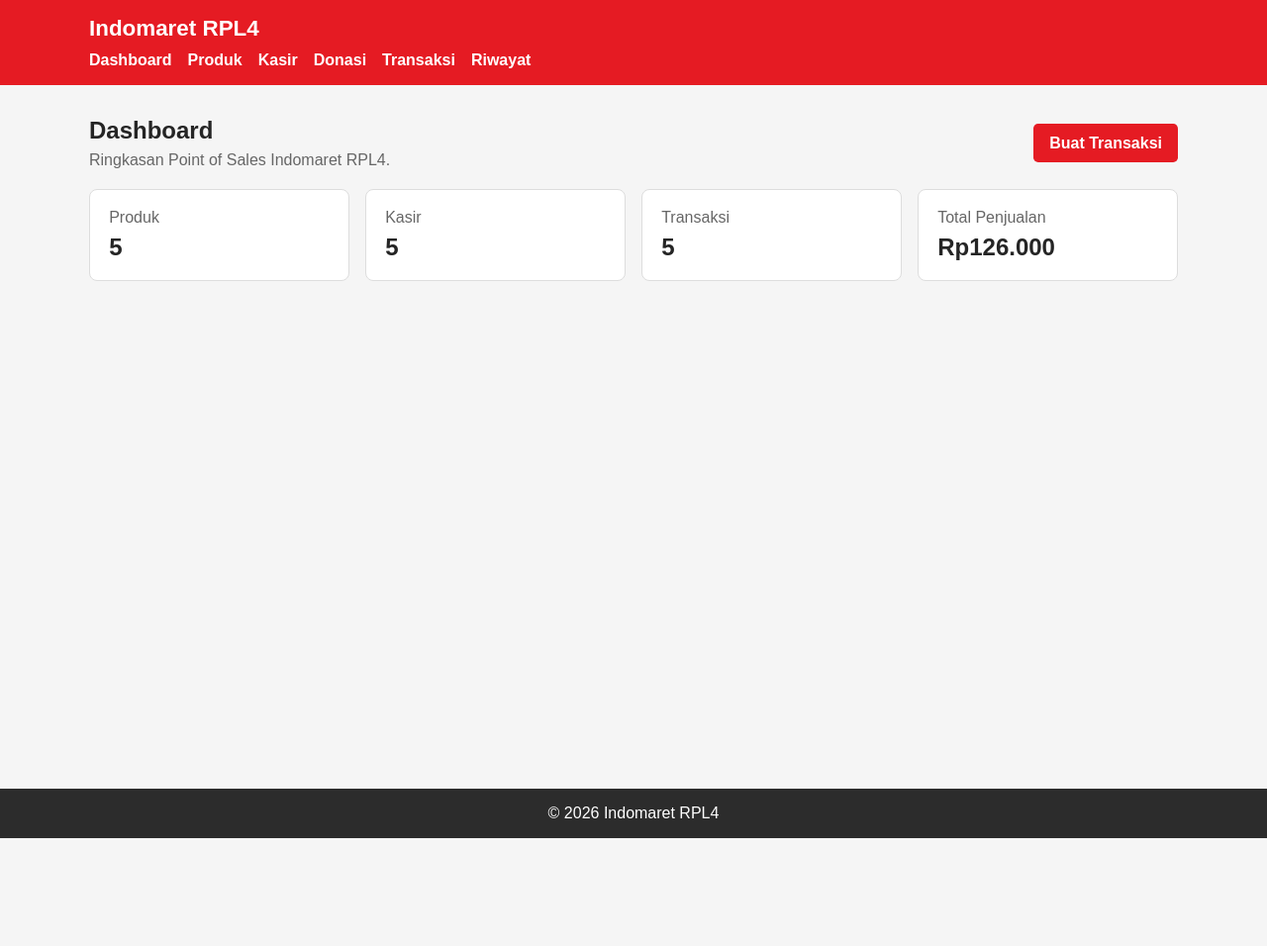
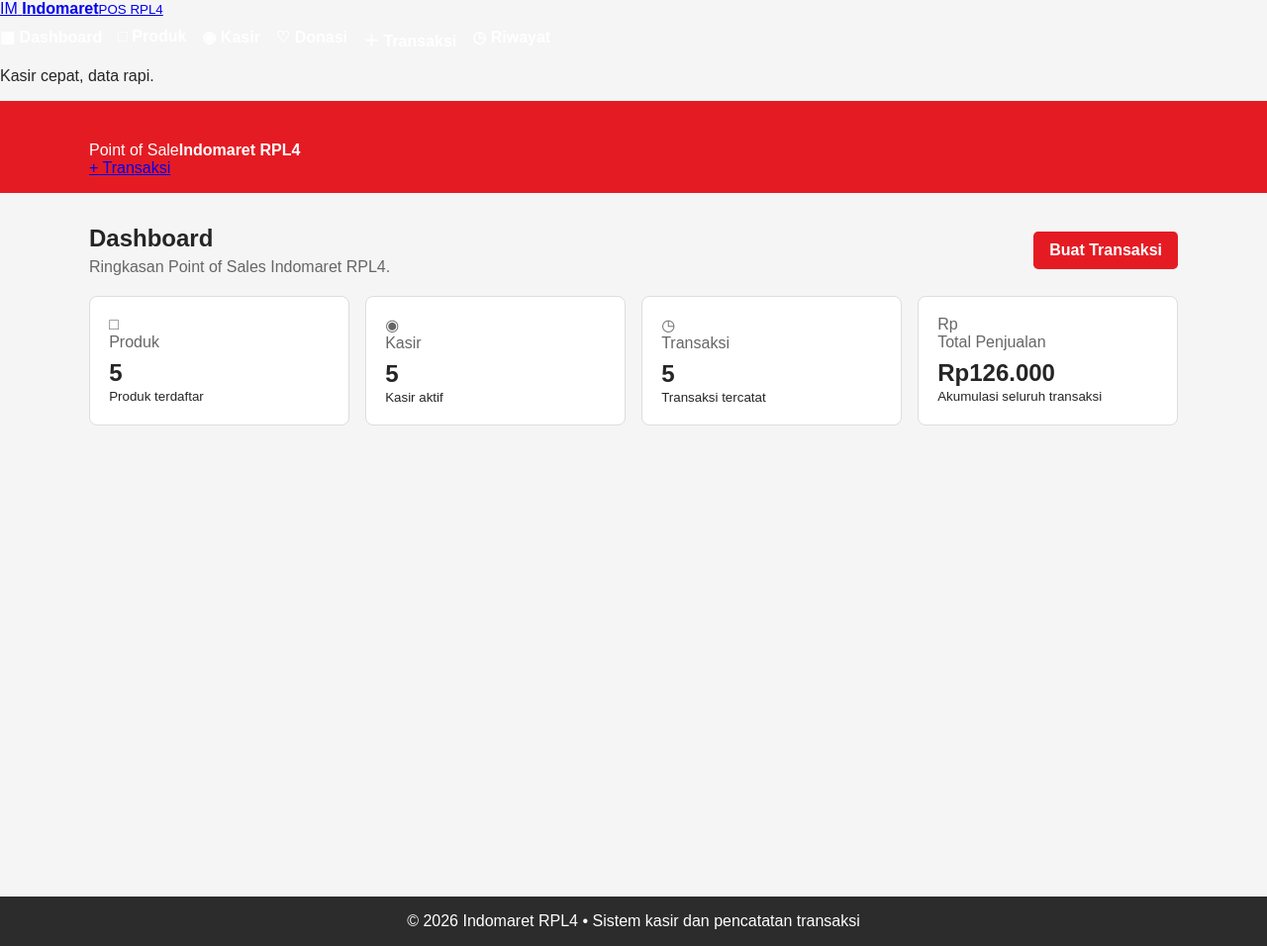
Before and after one commit to rikkXD/indomaret-rpl4-fix, a PHP site: page /pages/dashboard.php in a window 1280 px wide. Shown: the whole page at 99% size. Before the commit the page ends 847 px from the top, so only its background shows below. Run offline with PHP 8.4, Linux system fonts and the light colour scheme; data comes from the database, SQL or seed files in the repository.

Commit message:
ui dikit alias belum finish

```diff
--- a/includes/footer.php
+++ b/includes/footer.php
@@ -1,7 +1,10 @@
-    </main>
-    <footer>
-        <p>&copy; <?= date('Y') ?> Indomaret RPL4</p>
-    </footer>
+            </main>
+            <footer class="app-footer">
+                <p>&copy; <?= date('Y') ?> Indomaret RPL4 <span>•</span> Sistem kasir dan pencatatan transaksi</p>
+            </footer>
+        </div>
+    </div>
+    <div class="sidebar-backdrop" data-sidebar-backdrop hidden></div>
     <script src="<?= e(app_url('assets/js/script.js')) ?>"></script>
 </body>
 </html>
--- a/includes/header.php
+++ b/includes/header.php
@@ -2,6 +2,15 @@
 require_once __DIR__ . '/functions.php';
 ensure_session();
 $flash = pull_flash();
+$currentPath = parse_url($_SERVER['REQUEST_URI'] ?? '', PHP_URL_PATH) ?: '';
+$navigation = [
+    ['path' => 'pages/dashboard.php', 'label' => 'Dashboard', 'icon' => '▦'],
+    ['path' => 'pages/products/list.php', 'label' => 'Produk', 'icon' => '□'],
+    ['path' => 'pages/cashiers/list.php', 'label' => 'Kasir', 'icon' => '◉'],
+    ['path' => 'pages/donations/list.php', 'label' => 'Donasi', 'icon' => '♡'],
+    ['path' => 'pages/transactions/add.php', 'label' => 'Transaksi', 'icon' => '＋'],
+    ['path' => 'pages/transactions/list.php', 'label' => 'Riwayat', 'icon' => '◷'],
+];
 ?>
 <!DOCTYPE html>
 <html lang="id">
@@ -12,18 +21,34 @@
     <link rel="stylesheet" href="<?= e(app_url('assets/css/style.css')) ?>">
 </head>
 <body>
-    <header>
-        <h1>Indomaret RPL4</h1>
-        <nav aria-label="Navigasi utama">
-            <a href="<?= e(app_url('pages/dashboard.php')) ?>">Dashboard</a>
-            <a href="<?= e(app_url('pages/products/list.php')) ?>">Produk</a>
-            <a href="<?= e(app_url('pages/cashiers/list.php')) ?>">Kasir</a>
-            <a href="<?= e(app_url('pages/donations/list.php')) ?>">Donasi</a>
-            <a href="<?= e(app_url('pages/transactions/add.php')) ?>">Transaksi</a>
-            <a href="<?= e(app_url('pages/transactions/list.php')) ?>">Riwayat</a>
-        </nav>
-    </header>
-    <main>
+    <div class="app-shell">
+        <aside class="sidebar" id="sidebar" aria-label="Navigasi aplikasi">
+            <a class="brand" href="<?= e(app_url('pages/dashboard.php')) ?>" aria-label="Indomaret RPL4, ke Dashboard">
+                <span class="brand-mark" aria-hidden="true">IM</span>
+                <span class="brand-copy"><strong>Indomaret</strong><small>POS RPL4</small></span>
+            </a>
+            <nav class="sidebar-nav" aria-label="Navigasi utama">
+                <?php foreach ($navigation as $item): ?>
+                    <?php $isActive = str_ends_with($currentPath, '/' . $item['path']); ?>
+                    <a class="nav-link<?= $isActive ? ' is-active' : '' ?>" href="<?= e(app_url($item['path'])) ?>"<?= $isActive ? ' aria-current="page"' : '' ?>>
+                        <span class="nav-icon" aria-hidden="true"><?= e($item['icon']) ?></span>
+                        <span><?= e($item['label']) ?></span>
+                    </a>
+                <?php endforeach; ?>
+            </nav>
+            <p class="sidebar-note">Kasir cepat, data rapi.</p>
+        </aside>
+        <div class="content-shell">
+            <header class="topbar">
+                <button class="menu-toggle" type="button" aria-label="Buka navigasi" aria-expanded="false" aria-controls="sidebar" data-sidebar-toggle><span></span><span></span><span></span></button>
+                <div class="topbar-title"><span>Point of Sale</span><strong>Indomaret RPL4</strong></div>
+                <a class="topbar-action" href="<?= e(app_url('pages/transactions/add.php')) ?>">+ Transaksi</a>
+            </header>
+            <main class="main-content" id="main-content">
         <?php if ($flash !== null): ?>
-            <p class="alert alert-<?= e($flash['type'] === 'success' ? 'success' : 'error') ?>" role="alert"><?= e($flash['message']) ?></p>
+            <div class="alert alert-<?= e($flash['type'] === 'success' ? 'success' : 'error') ?>" role="alert">
+                <span class="alert-icon" aria-hidden="true"><?= $flash['type'] === 'success' ? '✓' : '!' ?></span>
+                <span><?= e($flash['message']) ?></span>
+                <button class="alert-close" type="button" aria-label="Tutup notifikasi" data-dismiss-alert>×</button>
+            </div>
         <?php endif; ?>
--- a/pages/dashboard.php
+++ b/pages/dashboard.php
@@ -28,10 +28,10 @@
     <p class="alert alert-error" role="alert"><?= e($dashboardError) ?></p>
 <?php else: ?>
     <section class="summary-grid" aria-label="Ringkasan aplikasi">
-        <article><span>Produk</span><strong><?= $summary['products'] ?></strong></article>
-        <article><span>Kasir</span><strong><?= $summary['cashiers'] ?></strong></article>
-        <article><span>Transaksi</span><strong><?= $summary['transactions'] ?></strong></article>
-        <article><span>Total Penjualan</span><strong><?= e(format_rupiah($summary['revenue'])) ?></strong></article>
+        <article class="summary-card"><span class="summary-icon summary-icon-blue" aria-hidden="true">□</span><div><span>Produk</span><strong><?= $summary['products'] ?></strong><small>Produk terdaftar</small></div></article>
+        <article class="summary-card"><span class="summary-icon summary-icon-yellow" aria-hidden="true">◉</span><div><span>Kasir</span><strong><?= $summary['cashiers'] ?></strong><small>Kasir aktif</small></div></article>
+        <article class="summary-card"><span class="summary-icon summary-icon-red" aria-hidden="true">◷</span><div><span>Transaksi</span><strong><?= $summary['transactions'] ?></strong><small>Transaksi tercatat</small></div></article>
+        <article class="summary-card summary-card-wide"><span class="summary-icon summary-icon-blue" aria-hidden="true">Rp</span><div><span>Total Penjualan</span><strong><?= e(format_rupiah($summary['revenue'])) ?></strong><small>Akumulasi seluruh transaksi</small></div></article>
     </section>
 <?php endif; ?>
 
```
